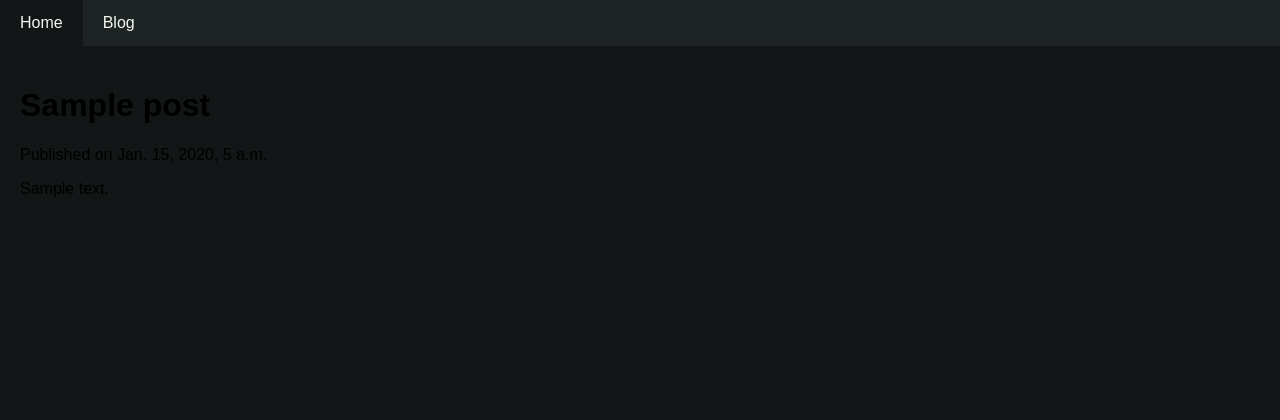
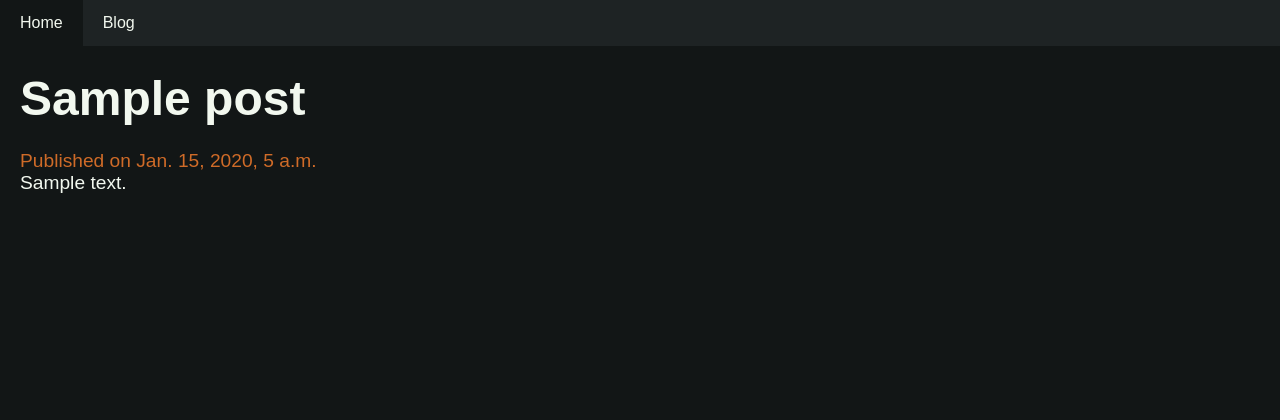
Before and after one commit to cdeimer/personal-site-2, a Django app: page /blog/1/ in a window 1280 px wide. Shown: the top 420 px of the page. Run offline with Django 5.2, Linux system fonts and the light colour scheme; tables that the repository leaves empty hold one stand-in row (values such as "Sample post"); parts of the project's set-up code (start-up, migrations or seed data) failed here and were passed over; some libraries are stand-ins or nearby versions.

Commit message:
add blog detail css

```diff
--- a/django/blog/templates/blog/detail.html
+++ b/django/blog/templates/blog/detail.html
@@ -1,11 +1,16 @@
 {% extends "base.html" %}
+{% load static %}
 
 {% block title %}Dev Diary - {{ post.title }}{% endblock %}
+
+{% block extra_css %}
+    <link rel="stylesheet" href="{% static 'css/blog.css' %}">
+{% endblock %}
 
 {% block content %}
 
 <h1>{{ post.title }}</h1>
-<p>Published on {{ post.date_posted }}</p>
-<p>{{ post.content|safe }}</p>
+<div class="detail-date">Published on {{ post.date_posted }}</div>
+<div class="detail-content">{{ post.content|safe }}</div>
 
 {% endblock %}
--- a/django/static/css/blog.css
+++ b/django/static/css/blog.css
@@ -36,3 +36,13 @@ hr {
     border: 1px solid var(--secondary-color);
     margin: 1em 0;
 }
+
+.detail-date {
+    font-size: 1.2em;
+    color: var(--accent-color);
+}
+
+.detail-content {
+    font-size: 1.2em;
+    color: var(--text-color);
+}
```
